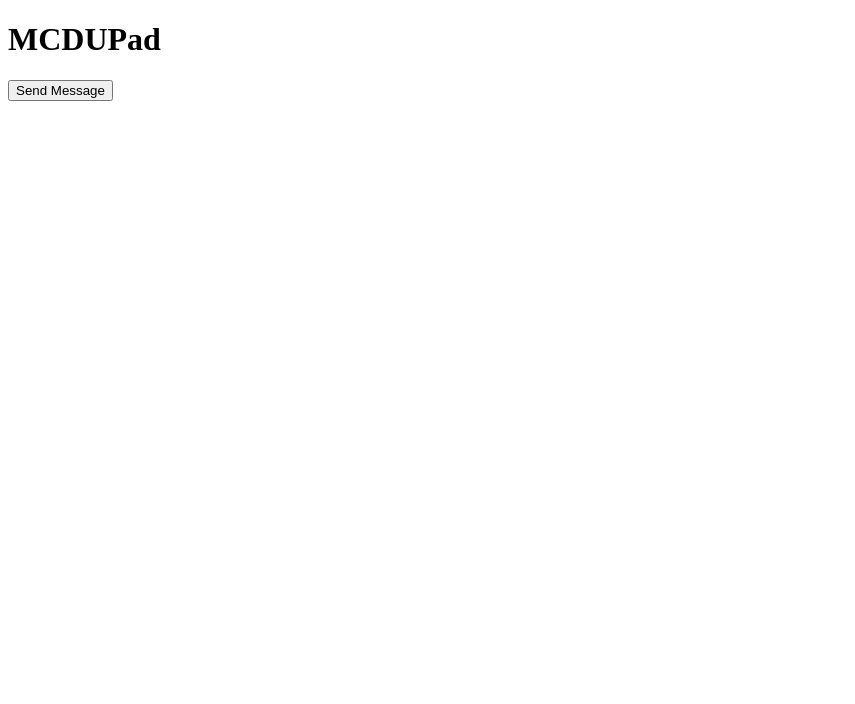
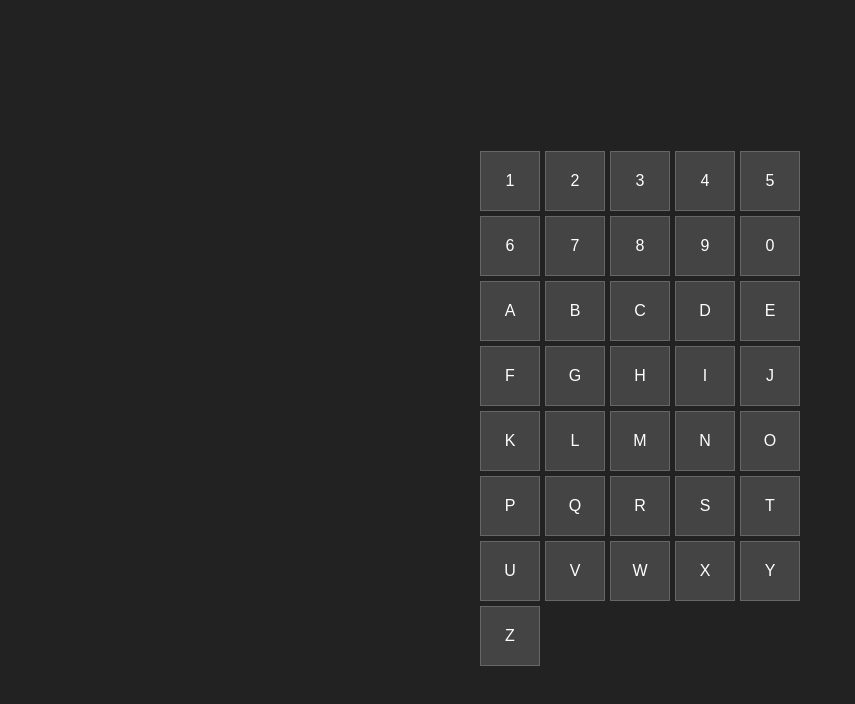
Before and after one commit to lukemcfarlane/mcdu-pad, a plain HTML site: page client/index.html in a window 1280 px wide. Shown: the whole page, without its empty margins (0-855 px from the left). Drawn offline with Linux system fonts and the light colour scheme.

Commit message:
Add basic alphanumeric keypad

```diff
--- a/client/css/style.css
+++ b/client/css/style.css
@@ -0,0 +1,25 @@
+body {
+    font-family: monospace;
+    background: #222;
+    color: #fff;
+    display: flex;
+    justify-content: center;
+    align-items: center;
+    height: 100vh;
+}
+
+.mcdu {
+    display: grid;
+    grid-template-columns: 60px 60px 60px 60px 60px;
+    grid-gap: 5px;
+}
+
+.mcdu button {
+    width: 60px;
+    height: 60px;
+    background: #444;
+    border: 1px solid #666;
+    color: #fff;
+    font-size: 16px;
+    cursor: pointer;
+}
--- a/client/index.html
+++ b/client/index.html
@@ -4,14 +4,60 @@
     <meta charset="UTF-8">
     <meta name="viewport" content="width=device-width, initial-scale=1.0">
     <title>MCDUPad</title>
-    <link rel="stylesheet" href="css/style.css">  </head>
+    <link rel="stylesheet" href="css/style.css">
+  </head>
   <body>
-    <header>
-      <h1>MCDUPad</h1>
-    </header>
+    <main>
+      <div class="mcdu">
+        <!-- Numbers -->
+        <button>1</button>
+        <button>2</button>
+        <button>3</button>
+        <button>4</button>
+        <button>5</button>
 
-    <main>
-      <button id="sendBtn">Send Message</button>
+        <button>6</button>
+        <button>7</button>
+        <button>8</button>
+        <button>9</button>
+        <button>0</button>
+
+        <!-- Letters A-E -->
+        <button>A</button>
+        <button>B</button>
+        <button>C</button>
+        <button>D</button>
+        <button>E</button>
+
+        <!-- Letters F-J -->
+        <button>F</button>
+        <button>G</button>
+        <button>H</button>
+        <button>I</button>
+        <button>J</button>
+
+        <!-- Letters K-O -->
+        <button>K</button>
+        <button>L</button>
+        <button>M</button>
+        <button>N</button>
+        <button>O</button>
+
+        <!-- Letters P-T -->
+        <button>P</button>
+        <button>Q</button>
+        <button>R</button>
+        <button>S</button>
+        <button>T</button>
+
+        <!-- Letters U-Z -->
+        <button>U</button>
+        <button>V</button>
+        <button>W</button>
+        <button>X</button>
+        <button>Y</button>
+        <button>Z</button>
+      </div>
     </main>
 
     <script src="js/main.js"></script>
--- a/client/js/main.js
+++ b/client/js/main.js
@@ -13,7 +13,10 @@ ws.onerror = (err) => {
     console.error("WebSocket error:", err);
 };
 
-document.getElementById("sendBtn").addEventListener("click", () => {
-    ws.send("Hello from the browser!");
-    console.log("Message sent");
+const allBtns = Array.from(document.querySelectorAll('button'));
+allBtns.forEach(btn => {
+    btn.addEventListener("click", () => {
+        ws.send("Hello from the browser!");
+        console.log("Message sent");
+    })
 });
```
